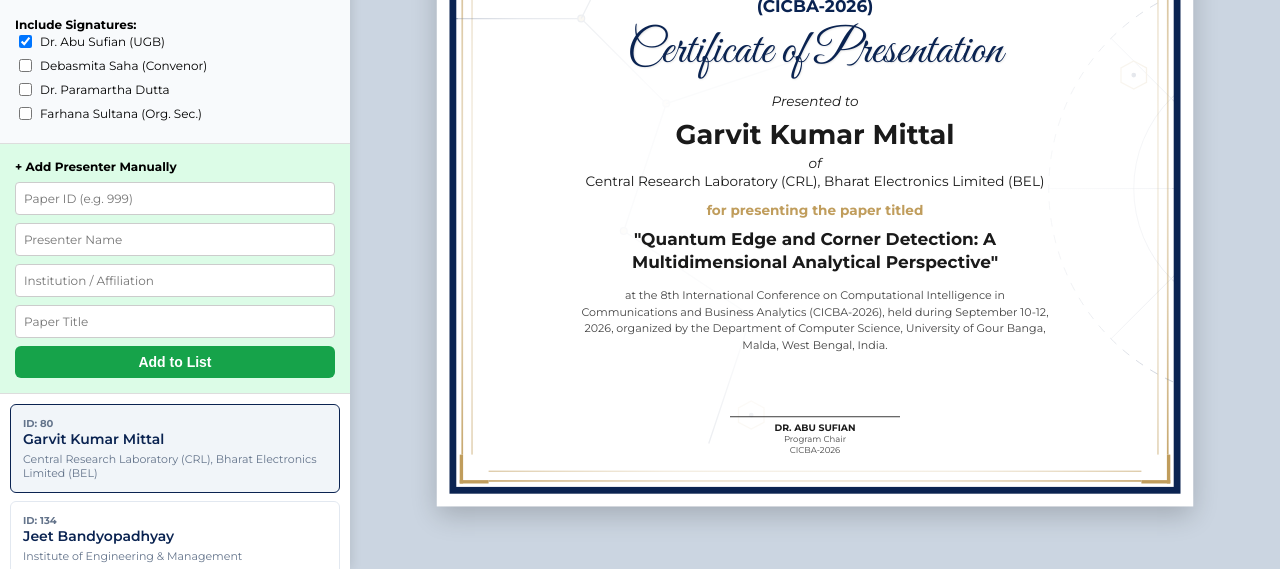
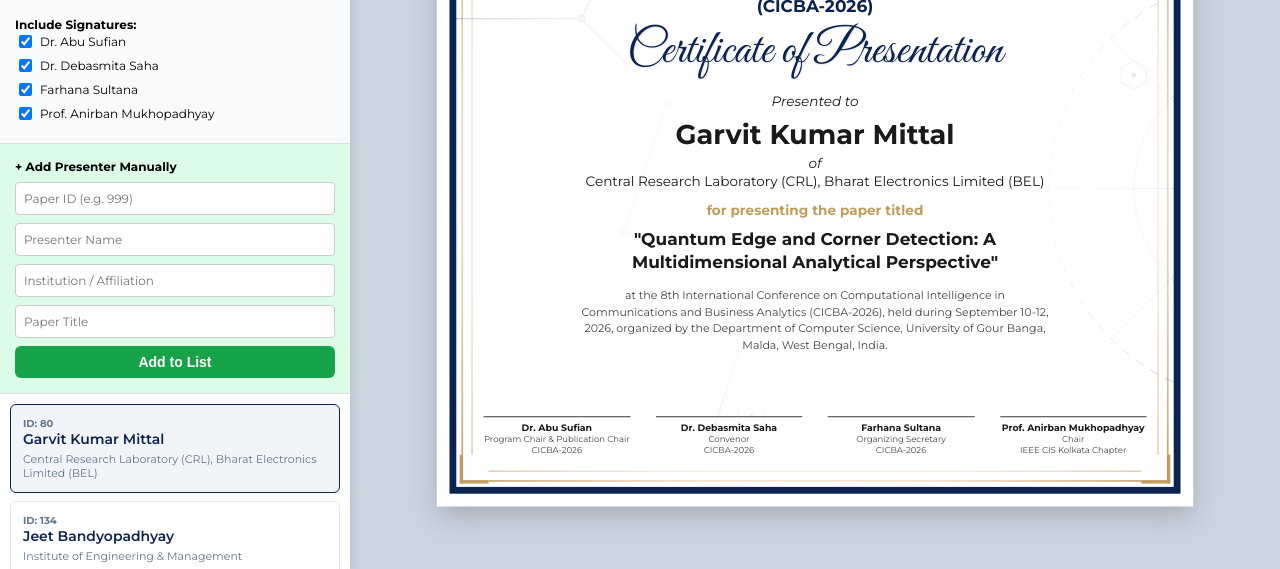
Before and after one commit to thegolamtausif/Certificate-of-participation, a plain HTML site: page index.html in a window 1280 px wide. Shown: the part 231-800 px from the top of the page. Drawn offline with Linux system fonts and the light colour scheme.

Commit message:
Update index.html

```diff
--- a/index.html
+++ b/index.html
@@ -301,7 +301,6 @@
             font-size: 11px;
             font-weight: 700;
             color: var(--text-main);
-            text-transform: uppercase;
         }
         .sig-title {
             font-size: 10px;
@@ -360,10 +359,10 @@
 
             <div class="chair-selection">
                 <strong>Include Signatures:</strong>
-                <label><input type="checkbox" id="chair1" checked onchange="updateSignatures()"> Dr. Abu Sufian (UGB)</label>
-                <label><input type="checkbox" id="chair2" onchange="updateSignatures()"> Debasmita Saha (Convenor)</label>
-                <label><input type="checkbox" id="chair3" onchange="updateSignatures()"> Dr. Paramartha Dutta</label>
-                <label><input type="checkbox" id="chair4" onchange="updateSignatures()"> Farhana Sultana (Org. Sec.)</label>
+                <label><input type="checkbox" id="chair1" checked onchange="updateSignatures()"> Dr. Abu Sufian</label>
+                <label><input type="checkbox" id="chair2" checked onchange="updateSignatures()"> Dr. Debasmita Saha</label>
+                <label><input type="checkbox" id="chair3" checked onchange="updateSignatures()"> Farhana Sultana</label>
+                <label><input type="checkbox" id="chair4" checked onchange="updateSignatures()"> Prof. Anirban Mukhopadhyay</label>
             </div>
         </div>
 
@@ -543,10 +542,10 @@
         ];
 
         const allChairs = [
-            { name: "DR. ABU SUFIAN", role: "Program Chair", org: "CICBA-2026" },
-            { name: "DEBASMITA SAHA", role: "Convenor", org: "CICBA-2026" },
-            { name: "DR. PARAMARTHA DUTTA", role: "Program Chair", org: "CICBA-2026" },
-            { name: "FARHANA SULTANA", role: "Organizing Secretary", org: "CICBA-2026" }
+            { name: "Dr. Abu Sufian", role: "Program Chair & Publication Chair", org: "CICBA-2026" },
+            { name: "Dr. Debasmita Saha", role: "Convenor", org: "CICBA-2026" },
+            { name: "Farhana Sultana", role: "Organizing Secretary", org: "CICBA-2026" },
+            { name: "Prof. Anirban Mukhopadhyay", role: "Chair", org: "IEEE CIS Kolkata Chapter" }
         ];
 
         let currentIndex = 0;
@@ -631,7 +630,7 @@
         }
 
         function startBulkPrint() {
-            showMessage("Preparing 59 pages for a single PDF. Please wait a moment...");
+            showMessage(" ");
 
             const bulkContainer = document.getElementById('bulkPrintContainer');
             bulkContainer.innerHTML = ''; // Clear previous runs
```
